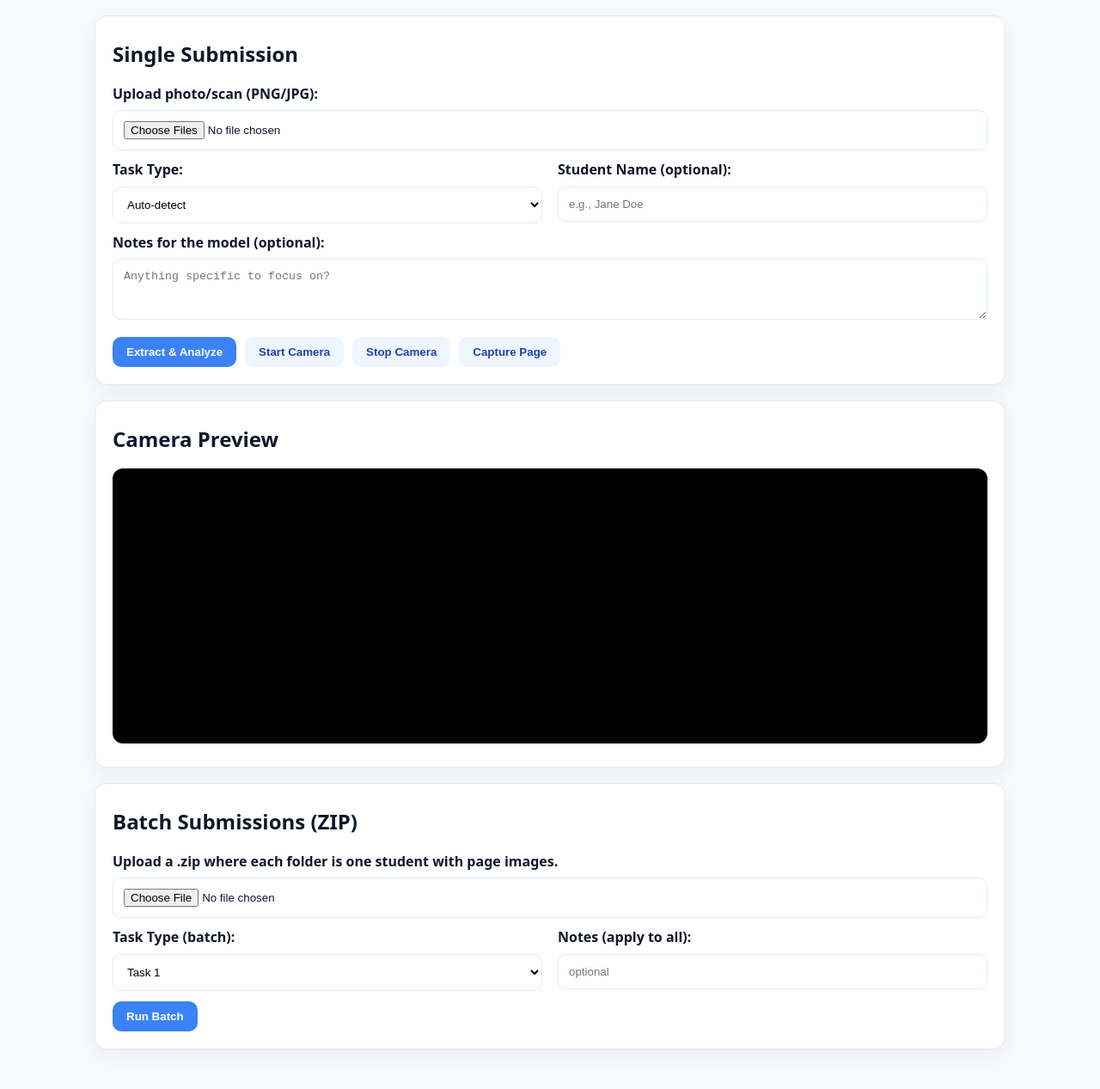
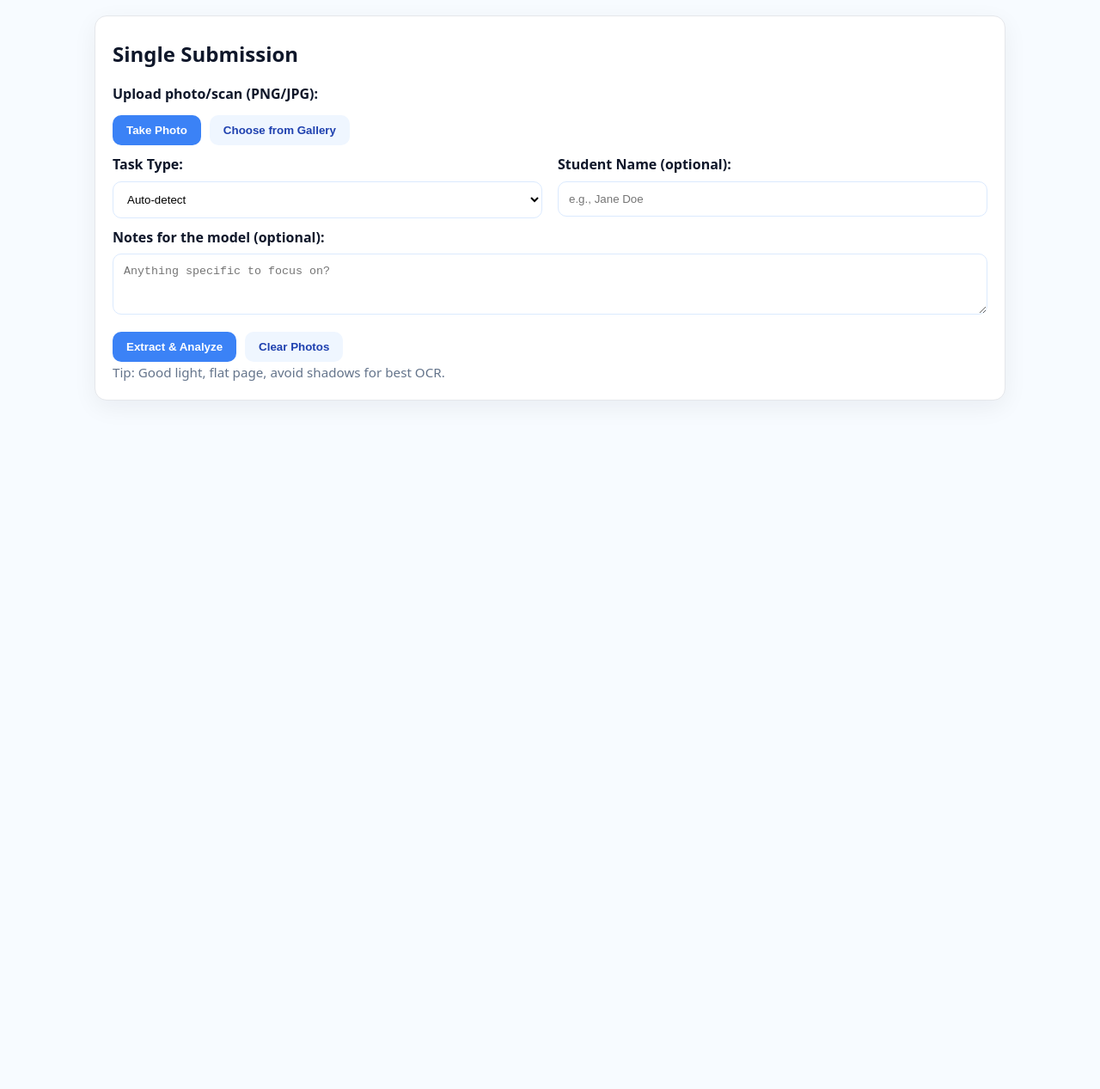
Before and after one commit to Ismail030104/bandmate, a Flask app: page / in a window 1280 px wide. Shown: the part 60-1327 px from the top of the page at 86% size. After the commit the page ends 800 px from the top, so only its background shows below. Run offline with Flask 3, Linux system fonts and the light colour scheme.

Commit message:
Update index.html

```diff
--- a/bandmate/templates/index.html
+++ b/bandmate/templates/index.html
@@ -1,59 +1,61 @@
 <!doctype html>
-<html><head>
-<meta charset="utf-8"/><meta name="viewport" content="width=device-width, initial-scale=1"/>
+<html>
+<head>
+  <meta charset="utf-8"/>
+  <meta name="viewport" content="width=device-width, initial-scale=1"/>
   <title>BandMate — IELTS Writing Feedback</title>
   <link rel="stylesheet" href="{{ url_for('static', filename='styles.css') }}">
   <script defer src="{{ url_for('static', filename='app.js') }}"></script>
-</head><body><div class="container">
-  <div class="header"><div class="brand">BandMate</div><div class="badge">IELTS Writing</div></div>
+</head>
+<body>
+  <div class="container">
+    <div class="header">
+      <div class="brand">BandMate</div>
+      <div class="badge">IELTS Writing</div>
+    </div>
+
     <div class="card">
       <h2>Single Submission</h2>
-    <form action="{{ url_for('process') }}" method="post" enctype="multipart/form-data">
+
+      <!-- Hidden file input (camera/gallery) -->
+      <input id="photoInput" type="file" name="images" accept="image/*" capture="environment" hidden multiple>
+
+      <form action="{{ url_for('process') }}" method="post" enctype="multipart/form-data" id="mainForm">
         <label>Upload photo/scan (PNG/JPG):</label>
-      <input type="file" name="images" accept="image/*" multiple required/>
+
+        <div class="actions">
+          <button type="button" id="takePhotoBtn">Take Photo</button>
+          <button type="button" class="ghost" id="pickFromGalleryBtn">Choose from Gallery</button>
+          <span id="fileCount" class="note"></span>
+        </div>
+
+        <div id="thumbs" class="thumbs"></div>
+
         <div class="grid">
-        <div><label>Task Type:</label>
+          <div>
+            <label>Task Type:</label>
             <select name="task_type" required>
               <option value="auto">Auto-detect</option>
               <option value="Task 1">Task 1 (Academic/GT)</option>
               <option value="Task 2">Task 2 (Essay)</option>
             </select>
           </div>
-        <div><label>Student Name (optional):</label>
-          <input type="text" name="student_name" placeholder="e.g., Jane Doe"/>
+          <div>
+            <label>Student Name (optional):</label>
+            <input type="text" name="student_name" placeholder="e.g., Jane Doe">
           </div>
         </div>
+
         <label>Notes for the model (optional):</label>
         <textarea name="teacher_notes" rows="3" placeholder="Anything specific to focus on?"></textarea>
+
         <div class="actions">
           <button type="submit">Extract & Analyze</button>
-        <button type="button" class="ghost" id="startCamBtn">Start Camera</button>
-        <button type="button" class="ghost" id="stopCamBtn">Stop Camera</button>
-        <button type="button" class="ghost" id="snapBtn">Capture Page</button>
+          <button type="button" class="ghost" id="clearPhotosBtn">Clear Photos</button>
         </div>
+        <div class="note">Tip: Good light, flat page, avoid shadows for best OCR.</div>
       </form>
     </div>
-  <div class="card" style="margin-top:16px;">
-    <h2>Camera Preview</h2>
-    <video id="camVideo" autoplay playsinline muted></video>
   </div>
-  <div class="card" style="margin-top:16px;">
-    <h2>Batch Submissions (ZIP)</h2>
-    <form action="{{ url_for('batch') }}" method="post" enctype="multipart/form-data">
-      <label>Upload a .zip where each folder is one student with page images.</label>
-      <input type="file" name="zipfile" accept=".zip" required/>
-      <div class="grid">
-        <div><label>Task Type (batch):</label>
-          <select name="task_type" required>
-            <option value="Task 1">Task 1</option>
-            <option value="Task 2">Task 2</option>
-          </select>
-        </div>
-        <div><label>Notes (apply to all):</label>
-          <input type="text" name="teacher_notes" placeholder="optional"/>
-        </div>
-      </div>
-      <div class="actions"><button type="submit">Run Batch</button></div>
-    </form>
-  </div>
-</div></body></html>
+</body>
+</html>
```
Lines whose indentation alone changed are shown as unchanged.
